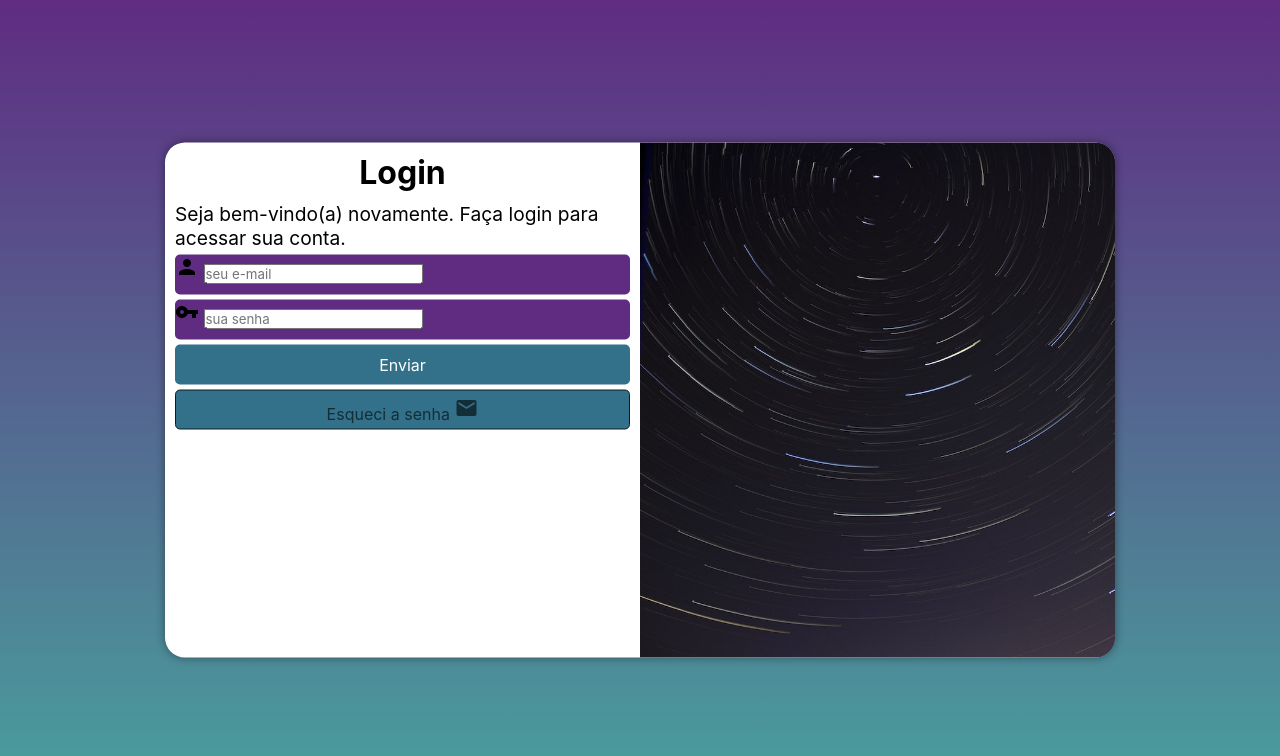
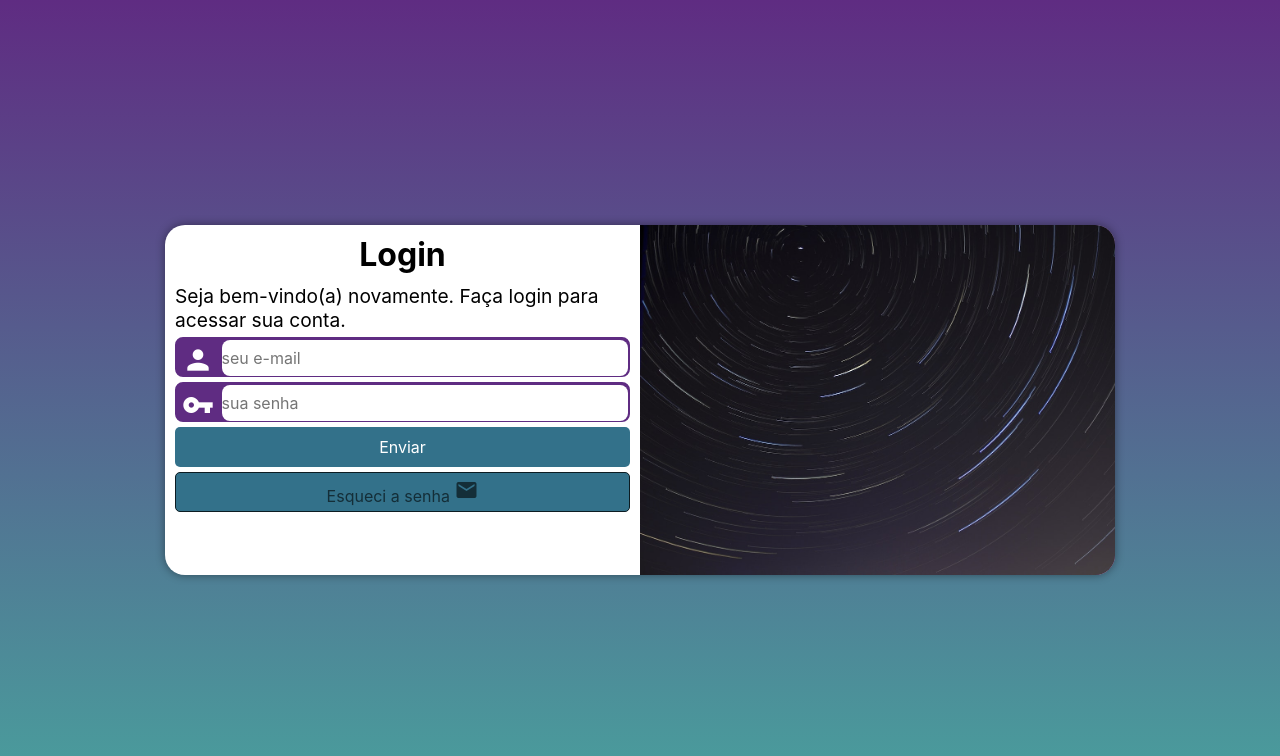
Before and after one commit to gustavodemorais/projeto-login, a plain HTML site: page index.html in a window 1280 px wide. Drawn offline with Linux system fonts and the light colour scheme.

Commit message:
finalizado o projeto

```diff
--- a/estilos/media-query.css
+++ b/estilos/media-query.css
@@ -7,6 +7,7 @@
 
     section#login {
         width: 80vw;
+        height: 270px;
     }
 
     section#login > div#imagem {
@@ -28,6 +29,7 @@
 
     section#login {
         width: 950px;
+        height: 350px;
     }
 
     section#login > div#imagem {
--- a/estilos/style.css
+++ b/estilos/style.css
@@ -23,7 +23,7 @@ section#login {
     position: absolute;
     top: 50%;
     left: 50%;
-    transform: translate(-50%, -50%);
+
     overflow: hidden;
 
     background-color: white;
@@ -32,6 +32,7 @@ section#login {
     border-radius: 20px;
     box-shadow: 0px 0px 10px rgba(0, 0, 0, 0.425);
 
+    transform: translate(-50%, -50%); /*quando for usar o transform, sempre deixe ele por ultimo*/
     transition: width .3s, height .3s;
     transition-timing-function: ease;
 }
@@ -59,15 +60,37 @@ div#formulario > p {
 
 form > div.campo {
     background-color: #5f2c82;
+    border: 2px solid #5f2c82;
     display: block;
     width: 100%;
     height: 40px;
-    border-radius: 5px;
+    border-radius: 8px;
     margin: 5px 0px;
 }
 
 div.campo > label{
     display: none;
+}
+
+div.campo > span {
+    color: white;
+    font-size: 2em;
+    width: 40px;
+    padding: 5px;
+}
+
+div.campo > input {
+    font-size: 1em;
+    width: calc(100% - 45px); /*Use o calc() para as CSS*/
+    height: 100%;
+    border: 0px;
+    border-radius: 8px;
+    transform: translateY(-12px); /*quando for usar o transform, sempre deixe ele por ultimo*/
+}
+
+div.campo > input:focus-within {
+    background-color: white;
+    border: none;
 }
 
 form > input[type=submit] {
```
